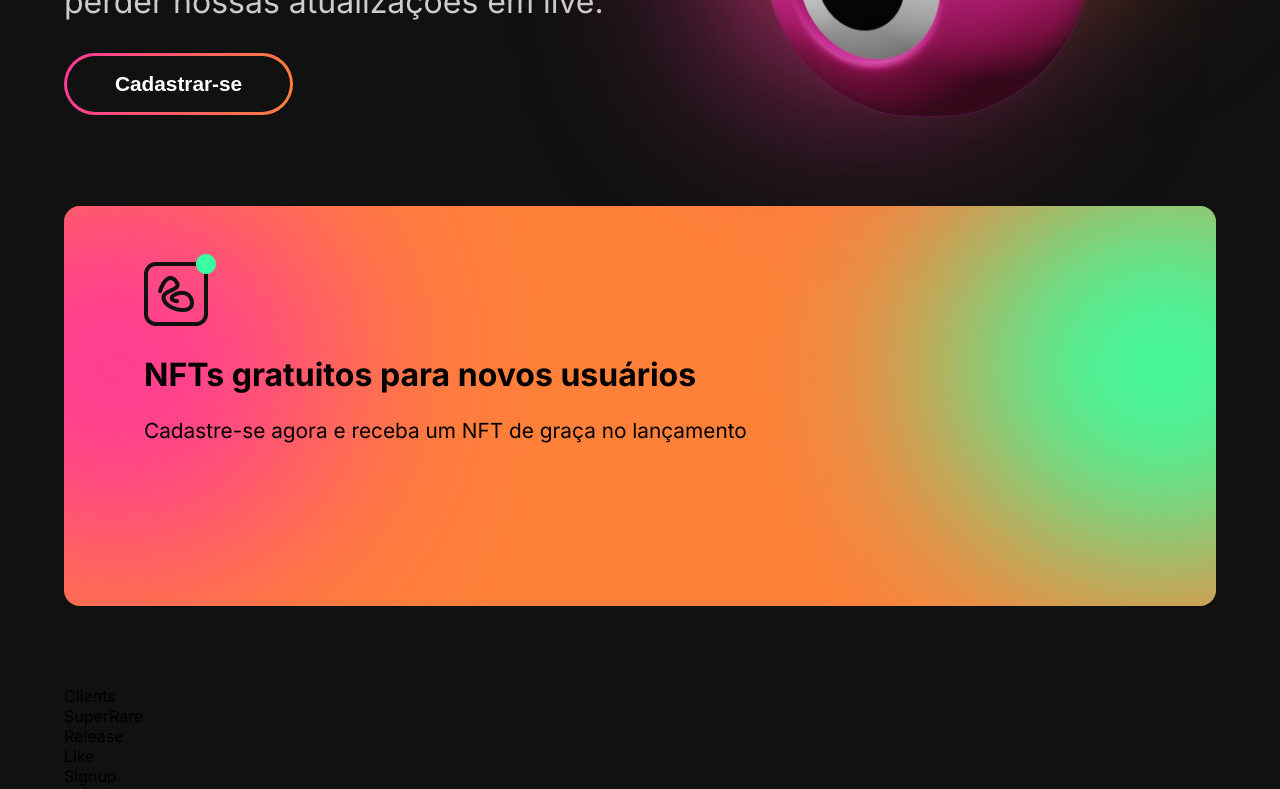
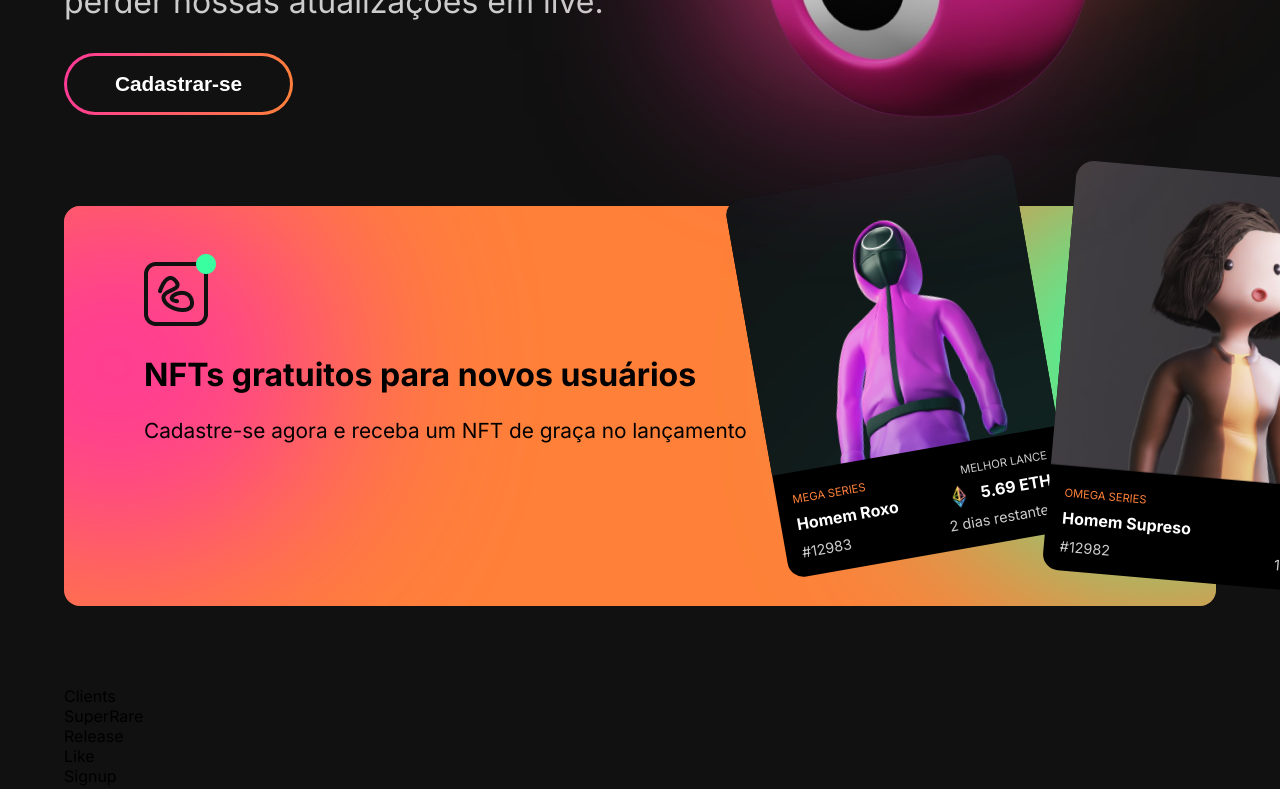
Before and after one commit to RodrigoJose-Dev/Landing_Page_NFT-ReactJS-SCSS, a React (Vite) app: page / in a window 1280 px wide. Shown: the part 589-1378 px from the top of the page. Built offline with nearby package versions, Linux system fonts and the light colour scheme.

Commit message:
Card finalizado

```diff
--- a/src/components/Card.jsx
+++ b/src/components/Card.jsx
@@ -1,5 +1,30 @@
-const Card = () => {
-    return <div>Card</div>;
+import superEth from "../assets/supereth.png";
+
+const Card = ({ image, series, title, price, tag, time }) => {
+    return (
+        <div className="card">
+            <div className="card-image">
+                <img src={image} alt="imagem" />
+            </div>
+            <div className="card-content">
+                <div className="card-heading">
+                    <span className="card-series">{series}</span>
+                    <span className="card-top">Melhor lance</span>
+                </div>
+                <div className="card-details">
+                    <h4 className="card-title">{title}</h4>
+                    <div className="card-price">
+                        <img src={superEth} alt="super eth" />
+                        <h4>{price} ETH</h4>
+                    </div>
+                </div>
+                <div className="card-sub-details">
+                    <span>#{tag}</span>
+                    <span>{time} dias restantes</span>
+                </div>
+            </div>
+        </div>
+    );
 };
 
 export default Card;
--- a/src/components/Free.jsx
+++ b/src/components/Free.jsx
@@ -1,3 +1,5 @@
+import Card from "./Card";
+
 import icon from "../assets/icon.png";
 import super1 from "../assets/super1.png";
 import release2 from "../assets/release2.png";
@@ -23,8 +25,26 @@ const Free = () => {
                 </div>
             </div>
             <div className="cards">
-                <div className="card1"></div>
-                <div className="card2"></div>
+                <div className="card1">
+                    <Card
+                        image={super1}
+                        series="Mega Series"
+                        title="Homem Roxo"
+                        price={5.69}
+                        tag={12983}
+                        time={2}
+                    />
+                </div>
+                <div className="card2">
+                    <Card
+                        image={release2}
+                        series="Omega Series"
+                        title="Homem Supreso"
+                        price={1.93}
+                        tag={12982}
+                        time={1}
+                    />
+                </div>
             </div>
         </div>
     );
--- a/src/styles/components/_card.scss
+++ b/src/styles/components/_card.scss
@@ -0,0 +1,50 @@
+.card {
+    background-color: var(--card-color);
+    width: max-content;
+    border-radius: 1rem;
+
+    &-content {
+        display: flex;
+        flex-direction: column;
+        gap: 0.5rem;
+        padding: 1rem;
+
+        .card-heading {
+            display: flex;
+            justify-content: space-between;
+
+            .card-series {
+                color: var(--orange);
+                text-transform: uppercase;
+                font-size: 0.7rem;
+            }
+
+            .card-top {
+                color: var(--accent-color3);
+                text-transform: uppercase;
+                font-size: 0.7rem;
+            }
+        }
+
+        .card-details {
+            display: flex;
+            justify-content: space-between;
+            color: var(--accent-color1);
+
+            .card-price {
+                display: flex;
+                gap: 1rem;
+            }
+        }
+
+        .card-sub-details {
+            display: flex;
+            justify-content: space-between;
+
+            span {
+                color: var(--accent-color3);
+                font-size: 0.9rem;
+            }
+        }
+    }
+}
--- a/src/styles/sections/_free.scss
+++ b/src/styles/sections/_free.scss
@@ -50,4 +50,26 @@
             }
         }
     }
+
+    .cards {
+        display: flex;
+        position: absolute;
+        top: -2rem;
+        right: 40%;
+
+        .card1 {
+            top: 0;
+            position: absolute;
+            z-index: 2;
+            transform: rotate(-10deg);
+        }
+
+        .card2 {
+            top: 0;
+            position: absolute;
+            z-index: 3;
+            left: 19rem;
+            transform: rotate(5deg);
+        }
+    }
 }
```
